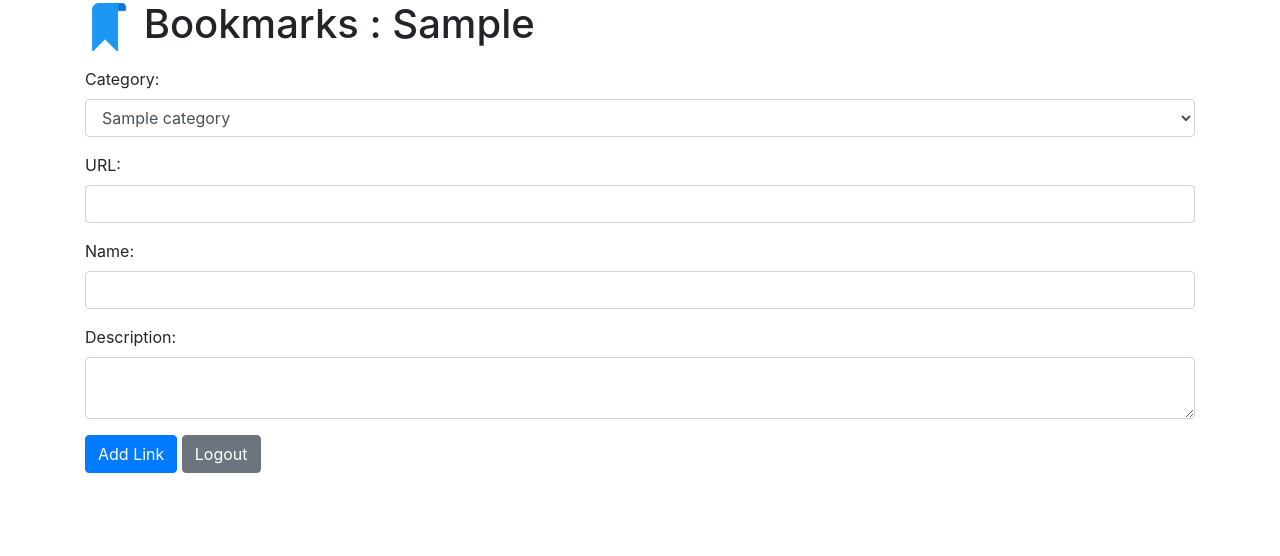
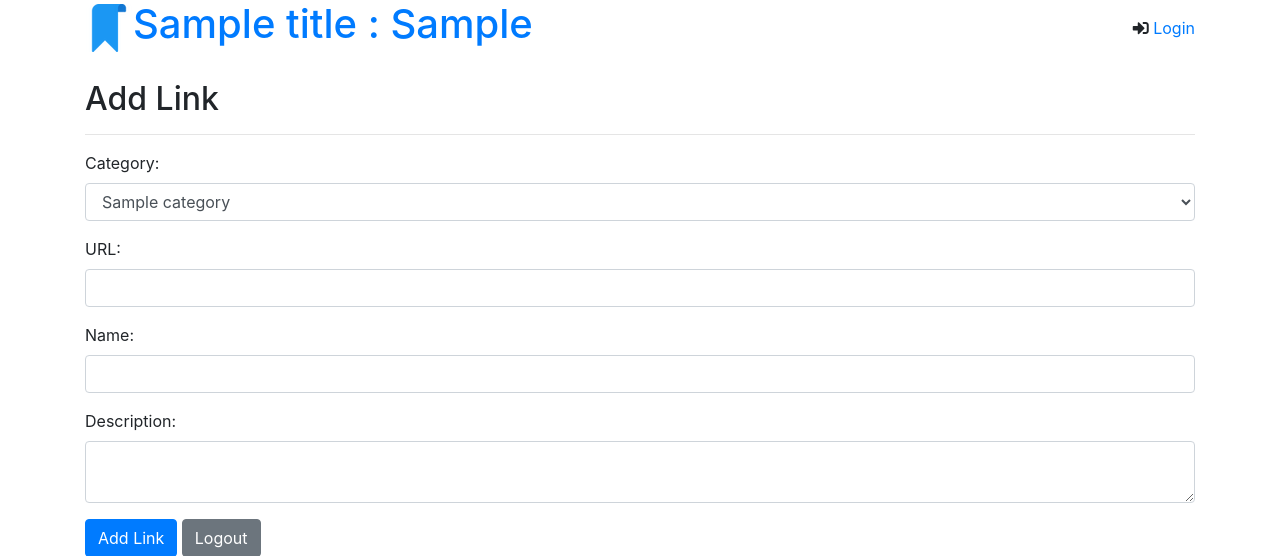
Before and after one commit to hjelev/bookmarks, a Flask app: template src/templates/add_link.html in a window 1280 px wide. Shown: the top 556 px of the page. Run offline with Flask 3, Linux system fonts and the light colour scheme; the template is opened without the code that fills it: most values are stand-ins (such as "Sample title", 1, 10 or a date in 2020); parts of the project's set-up code (start-up, migrations or seed data) failed here and were passed over; some libraries are stand-ins or nearby versions.

Commit message:
add menu links

```diff
--- a/src/main.py
+++ b/src/main.py
@@ -35,7 +35,7 @@ def load_user(user_id):
 @login_required
 def logout():
     logout_user()
-    return redirect(url_for('login'))
+    return redirect(url_for('home'))
 
 
 @app.route('/login', methods=['GET', 'POST'])
@@ -46,7 +46,7 @@ def login():
             login_user(user)
             return redirect(url_for('add_link'))
 
-    return render_template('login.html')
+    return render_template('login.html', title=config['DEFAULT']['title'])
 
 
 def get_categories(path=''):
@@ -82,7 +82,7 @@ def add_link():
             message = f'Error: {e}'
     categories = get_categories()
 
-    return render_template('add_link.html', categories=categories, message=message)
+    return render_template('add_link.html', categories=categories, message=message, title=config['DEFAULT']['title'])
 
 
 @app.route('/')
@@ -111,7 +111,7 @@ def home():
                 'links': links
             })
 
-    return render_template('home.html', categories=data)
+    return render_template('home.html', categories=data, title=config['DEFAULT']['title'])
 
 
 @app.route('/<path:folder_path>')
@@ -143,7 +143,7 @@ def folder(folder_path):
     else:
         parent_folder = None
     files_and_folders = sorted(files_and_folders, key=lambda x: x['is_file'])
-    return render_template('index.html', files_and_folders=files_and_folders, parent_folder=parent_folder, folder_path=folder_path)
+    return render_template('index.html', files_and_folders=files_and_folders, parent_folder=parent_folder, folder_path=folder_path, title=config['DEFAULT']['title'])
 
 if __name__ == '__main__':
     app.run(host='0.0.0.0')
--- a/src/static/css/styles.css
+++ b/src/static/css/styles.css
@@ -35,7 +35,9 @@
         background-color: #343a40 !important;
         color: #f8f9fa !important;
     }
-}
+    hr {
+        background-color: #f8f9fa !important;
+    }
 a:hover {
     text-decoration: none;
 }
@@ -60,3 +62,6 @@ h2 {
     margin-left: -5px !important;
     height: 90%;
 }
+.menu-link {
+    margin-right: 20px;
+}
--- a/src/templates/add_link.html
+++ b/src/templates/add_link.html
@@ -1,13 +1,12 @@
 {% extends "base.html" %}
 
 {% block title %}
-Bookmarks
+{{ title }} - Add Link
 {% endblock %}
 
 {% block content %}
-<h1> <img src="{{  url_for('static', filename='small_bookmark.png') }}"> Bookmarks
-    {% if folder_path %} : {{ folder_path }} </p>{% endif %} </h1>
-
+<h2>Add Link</h2>
+<hr>
 <form action="/add_link" method="post">
     <div class="form-group">
         <label for="category">Category:</label>
--- a/src/templates/base.html
+++ b/src/templates/base.html
@@ -13,9 +13,24 @@
     </head>
 <body>
     <div class="container">
-    {% block content %}
+        <div class="row">
+            <div class="col-8 d-flex align-items-center">
+                <img src="{{  url_for('static', filename='small_bookmark.png') }}">
+                <h1><a href="{{ url_for('home') }}">{{ title }} {% if folder_path %} : {{ folder_path }} {% endif %}</a></h1>
+            </div>
+            <div class="col-4 text-right align-self-center">
+                {% if current_user.is_authenticated %}
+                    <i class="fas fa-plus-circle"></i> <a href="{{ url_for('add_link') }}" class="menu-link">Add Link</a>
+                    <i class="fas fa-sign-out-alt"></i> <a href="{{ url_for('logout') }}" class="menu-link">Logout</a>
+                {% else %}
+                    <i class="fas fa-sign-in-alt"></i> <a href="{{ url_for('login') }}" class="menu-link">Login</a>
+                {% endif %}
+            </div>
+        </div>
+        <br>
+        {% block content %}
 
-    {% endblock %}
+        {% endblock %}
     </div>
 </body>
 </html>
--- a/src/templates/home.html
+++ b/src/templates/home.html
@@ -1,12 +1,11 @@
 {% extends "base.html" %}
 
 {% block title %}
-Bookmarks
+{{ title }}
 {% endblock %}
 
 {% block content %}
-        <h1> <img src="{{  url_for('static', filename='small_bookmark.png') }}"> Bookmarks
-        {% if folder_path %} : {{ folder_path }} </p>{% endif %} </h1>
+
         <div class="container">
             <div class="row">
 
--- a/src/templates/index.html
+++ b/src/templates/index.html
@@ -1,12 +1,10 @@
 {% extends "base.html" %}
 
 {% block title %}
-Bookmarks {% if folder_path %} : {{ folder_path }}{% endif %}
+{{ title }} {% if folder_path %} : {{ folder_path }}{% endif %}
 {% endblock %}
 
 {% block content %}
-        <h1><a href="/"> <img src="{{  url_for('static', filename='small_bookmark.png') }}"> Bookmarks</a>
-        {% if folder_path %} : {{ folder_path }} </p>{% endif %} </h1>
         <ul class="list-group">
             {% for item in files_and_folders %}
                 {% if item.is_file %}
--- a/src/templates/login.html
+++ b/src/templates/login.html
@@ -1,14 +1,14 @@
 {% extends "base.html" %}
 
 {% block title %}
-Bookmarks
+{{ title }}
 {% endblock %}
 
 {% block content %}
-<h1> <img src="{{  url_for('static', filename='small_bookmark.png') }}"> Bookmarks
-    {% if folder_path %} : {{ folder_path }} </p>{% endif %} </h1>
+
     <div class="col-md-3">
     <h2>Login</h2>
+    <hr>
     <form action="/login" method="post">
         <div class="form-group">
             <label for="username">Username:</label>
```
Also changed, not shown: 1 other file.
